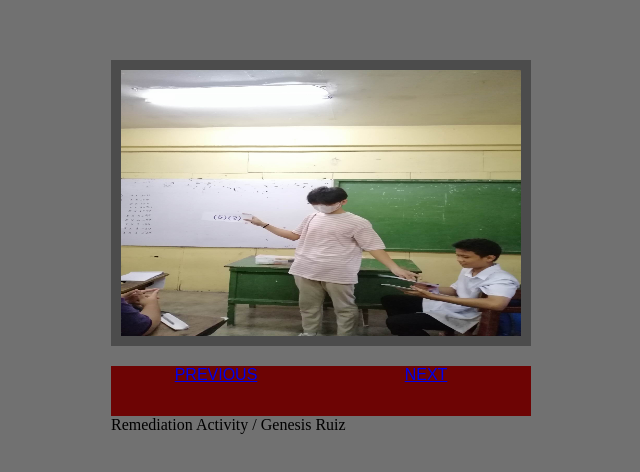
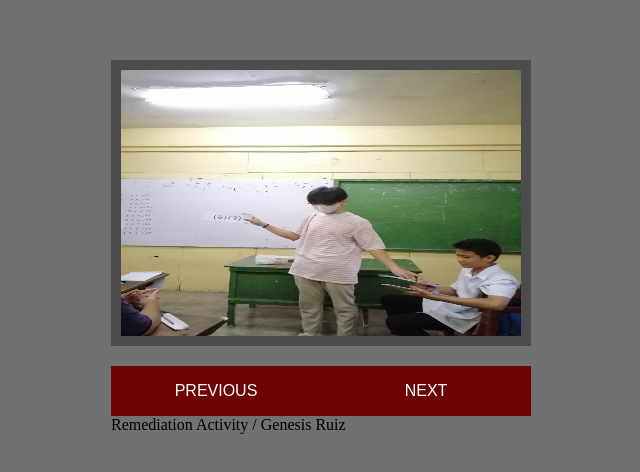
Before and after one commit to genaffleck/cross-fade-effct-slideshow, a plain HTML site: page index.html in a window 1280 px wide. Shown: the part 140-612 px from the top of the page, without its empty margins (319-959 px from the left). Drawn offline with Linux system fonts and the light colour scheme.

Commit message:
Update style.css

```diff
--- a/style.css
+++ b/style.css
@@ -42,7 +42,7 @@ p, #links {
 }
 
 #previous, #next{
-  font: white;
+  color: white;
   display: flex;
   width: 210px;
   height: 50px;
@@ -52,7 +52,11 @@ p, #links {
   text-transform: uppercase;
   justify-content: center;
   text-align: center;
+  align-items: center;
+  text-decoration: none;
+  padding: 0;
 }
+
 
 #links a:hover{
   background: #a51d1f;
```
